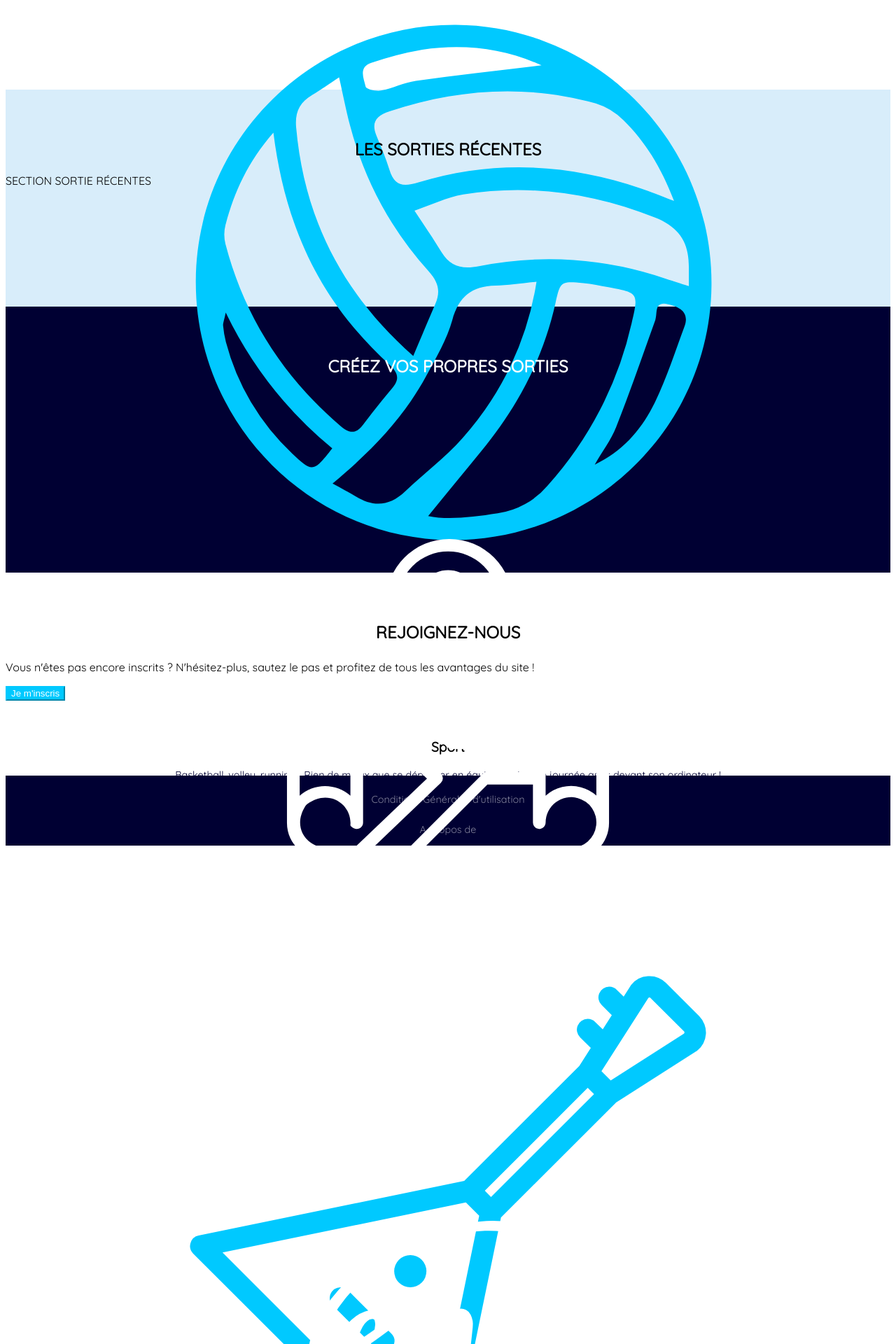
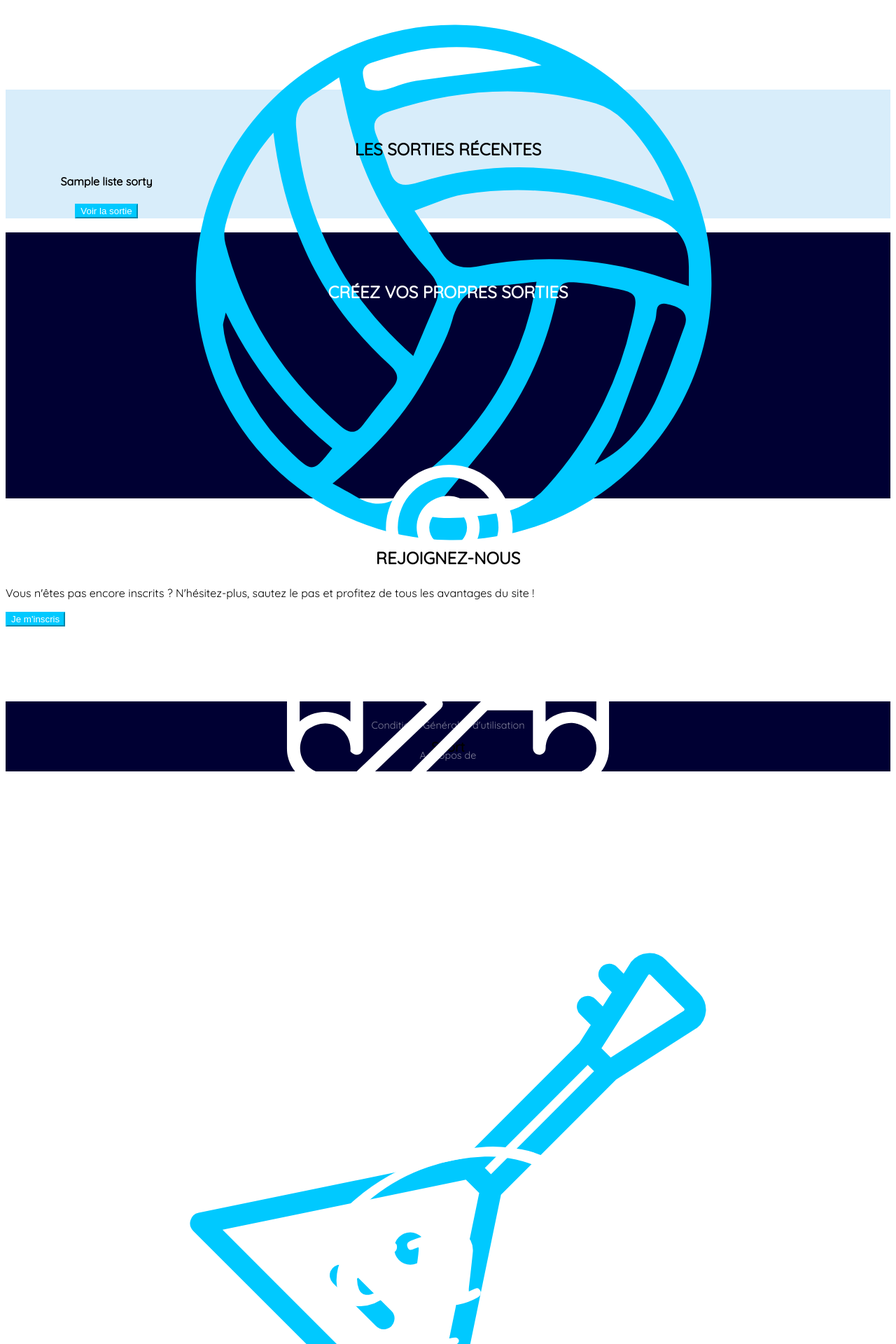
Before and after one commit to LevelFiveENI/sortir_com, a Symfony app: template templates/accueil.html.twig in a window 1280 px wide. Shown: the part 1206-3126 px from the top of the page at 70% size. Run offline with Twig, Linux system fonts and the light colour scheme; the template is opened without the code that fills it: most values are stand-ins (such as "Sample title", 1, 10 or a date in 2020); style sheets or scripts are compiled from the project's sources; some libraries are stand-ins or nearby versions; some web fonts are replaced.

Commit message:
sortie test

```diff
--- a/assets/css/accueil.css
+++ b/assets/css/accueil.css
@@ -58,7 +58,18 @@ article{
 
 .article-sorties{
     background-color: #d8edfa;
-    height: 280px;
+
+}
+.card-title{
+    text-align: center;
+}
+#button{
+    text-align:center;
+    margin:auto;
+}
+
+.sortieRec{
+    margin-bottom: 20px;
 }
 
 /* SECTION CREATION */
@@ -100,3 +111,9 @@ article{
 .container-inscription{
     margin-top: 2%;
 }
+
+/* Section des dernières sorties */
+
+.cardSortie{
+    margin: 20px;
+}
--- a/assets/css/pagetype.css
+++ b/assets/css/pagetype.css
@@ -15,6 +15,9 @@ body {
     color: #fff;
     background-color: #2bb3ff;
     border-color: #2bb3ff;
+}
+#connectUser{
+    margin-left: 550px;
 }
 
 main{
--- a/src/Form/SortieType.php
+++ b/src/Form/SortieType.php
@@ -37,7 +37,7 @@ class SortieType extends AbstractType
                 'input'=>"datetime",
                 'format' => 'dd-MM-yyyy',
                 "required"=>false,
-                //'data' => new \DateTime("now"),
+                "date_widget"=> "single_text"
 
             ] )
             ->add('duree', IntegerType::class, [
@@ -47,6 +47,7 @@ class SortieType extends AbstractType
                 'input'=>"datetime",
                 'format' => 'dd-MM-yyyy',
                 "required"=>false,
+                "date_widget"=> "single_text"
 
             ])
             ->add('nbInscriptionsMax', IntegerType::class, [
@@ -79,12 +80,13 @@ class SortieType extends AbstractType
                     return $er->createQueryBuilder('v')->orderBy('v.nom', 'ASC');
                 },
                 'choice_label' => 'nom',
+                "required"=>false,
             ])
 
             ->add('Publier', SubmitType::class)
             ->add('Enregistrer', SubmitType::class)
             ->add('Supprimer', SubmitType::class)
-            ->add('Annuler', SubmitType::class)
+//            ->add('Annuler', SubmitType::class)
         ;
 
 
--- a/templates/accueil.html.twig
+++ b/templates/accueil.html.twig
@@ -32,46 +32,81 @@
             <div class="col-2">
                 <img src="{{asset('build/images/sport.svg')}}" alt="sport" class="image-picto">
                 <h3>Sport</h3>
-                <p>Basketball, volley, running... Rien de mieux que se dépenser en équipe après une journée assis devant son ordinateur !</p>
+{#                <p>Basketball, volley, running... Rien de mieux que se dépenser en équipe après une journée assis devant son ordinateur !</p>#}
             </div>
             <div class="col-2">
                 <img src="{{asset('build/images/musique.svg')}}" alt="musique" class="image-picto">
                 <h3>Musique</h3>
-                <p>Concerts, festival, cours de musique...</p>
+{#                <p>Concerts, festival, cours de musique...</p>#}
             </div>
             <div class="col-2">
                 <img src="{{asset('build/images/culture.svg')}}" alt="culture" class="image-picto">
                 <h3>Culture</h3>
-                <p>Musée, théâtre, exposition...</p>
+{#                <p>Musée, théâtre, exposition...</p>#}
             </div>
             <div class="col-2">
                 <img src="{{asset('build/images/informatique.svg')}}" alt="informatique" class="image-picto">
                 <h3>Informatique</h3>
-                <p>Hackaton, cours particulier, réparation... Partager son savoir est valorisant pour les érudits commes pour les débutants !</p>
+{#                <p>Hackaton, cours particulier, réparation... Partager son savoir est valorisant pour les érudits commes pour les débutants !</p>#}
             </div>
             <div class="col-2">
                 <img src="{{asset('build/images/aperitif.svg')}}" alt="aperitif" class="image-picto">
                 <h3>Apéritif</h3>
-                <p>Brasserie, bar, restaurant... Le métier d'informaticien n'est pas incompatible avec le fait d'être un bon vivant !</p>
+{#                <p>Brasserie, bar, restaurant... Le métier d'informaticien n'est pas incompatible avec le fait d'être un bon vivant !</p>#}
             </div>
             <div class="col-2">
                 <img src="{{asset('build/images/divers.svg')}}" alt="divers" class="image-picto">
                 <h3>Divers</h3>
-                <p>Libre à vous d'imaginer tout autre type de sortie et d'en faire profiter les élèves de l'ENI !</p>
+{#                <p>Libre à vous d'imaginer tout autre type de sortie et d'en faire profiter les élèves de l'ENI !</p>#}
             </div>
         </div>
     </div>
 </article>
 
 <article class="article-sorties">
-    <div class="container">
+
         <div class="row">
             <div class="col-12">
                 <h2>LES SORTIES RÉCENTES</h2>
             </div>
         </div>
+    <div class="row justify-content-md-center">
+{#        {% set etatFav =  app.request.get('listeSorties') %}#}
+
+            {% for sortie, valeur in listeSorties %}
+                <div class="card col-lg-2 sortieRec" style="width: 18rem;">
+
+                    {% set cat = valeur.categorie  %}
+                    {% if cat.id == 1 %}
+                        <img src="{{ asset('build/images/football.svg') }}" alt="sortieSoprt" class="logoImg"/>
+                    {% elseif cat.id == 2  %}
+                        <img src="{{ asset('build/images/musique.svg') }}" alt="sortieMusique" class="logoImg"/>
+                    {% elseif cat.id == 3  %}
+                        <img src="{{ asset('build/images/informatique.svg') }}" alt="sortieInfo" class="logoImg"/>
+                    {% elseif cat.id == 4  %}
+                        <img src="{{ asset('build/images/culture.svg') }}" alt="sortieCulture" class="logoImg"/>
+                    {% elseif cat.id == 5  %}
+                        <img src="{{ asset('build/images/divers.svg') }}" alt="sortieDivers" class="logoImg"/>
+                    {% elseif cat.id == 6  %}
+                        <img src="{{ asset('build/images/aperitif.svg') }}" alt="sortieApero" class="logoImg"/>
+                    {% endif %}
+
+                    <h4 class="card-title">{{ valeur.nom }}</h4>
+
+                    <div class="card-body">
+
+{#                        <p class="card-text">Commence dans</p> <p class="countDown"></p>#}
+{#                        <input class="dateSortie" type="hidden" value="{{ valeur.dateHeureDebut|date("M j, Y H:i:s") }}">#}
+                        <div id="button">
+                            <a href="{{ path('sortie_show', {'id': valeur.id }) }}"><button type="button" class="btn btn-primary">Voir la sortie</button></a>
+                        </div>
+                    </div>
+                </div>
+                <div class="col-md-1 col-lg-1"></div>
+            {% endfor %}
+
     </div>
-        SECTION SORTIE RÉCENTES
+
 </article>
 
     <article class="article-creation">
--- a/templates/pagetype.html.twig
+++ b/templates/pagetype.html.twig
@@ -28,9 +28,12 @@
                     <a class="nav-link"  href="/accueil">Accueil<span class="sr-only">(current)</span></a>
                 </li>
                 <li class="nav-text nav-item">
-                    <a class="nav-link" href="#">Les sorties</a>
+                    <a class="nav-link" href="{{ path('Sortie_afficheraffich_affich') }}">Les sorties</a>
                 </li>
                 {% if app.user %}
+                    <li class="nav-text nav-item">
+                        <a class="nav-link" href="{{ path('sortie_new') }}">Créer une sortie</a>
+                    </li>
                     <li class="nav-text nav-item">
                         <a class="nav-link" href="{{ path('fos_user_profile_show') }}">Mon profil</a>
                     </li>
@@ -46,10 +49,18 @@
 
             </ul>
 
-            {#<form  action="/vente/recherche" class="form-inline my-2 my-lg-0">
-                <input name="input-recherche" class="form-control mr-sm-2" type="search" placeholder="Rechercher une sortie" aria-label="Search">
-                <button class="btn btn-primary my-2 my-sm-0" type="submit">Rechercher</button>
-            </form>#}
+        </div>
+        <div class="collapse navbar-collapse" id="connectUser">
+            {% if app.user %}
+            <ul class="navbar-nav mr-auto">
+                <li class="nav-item">
+                <a class="nav-link" href="{{ path('fos_user_profile_show') }}">{{ app.user.nom}}</a>
+                </li>
+                <li class="nav-text nav-item">
+                    <a class="nav-link"  href="{{ path('fos_user_security_logout') }}">Se déconnecter<a/>
+                </li>
+            </ul>
+            {% endif %}
         </div>
     </nav>
 </header>
--- a/templates/sortie/show.html.twig
+++ b/templates/sortie/show.html.twig
@@ -16,6 +16,8 @@
                 <tr>
                     <th>DateHeureDebut</th>
                     <td>{{ sortie.dateHeureDebut ? sortie.dateHeureDebut|date('Y-m-d') : '' }}</td>
+                    <p class="card-text">Commence dans</p> <p id="countDown"></p>
+                    <input id="dateSortie" type="hidden" value="{{ valeur.dateHeureDebut|date("M j, Y H:i:s") }}">
                 </tr>
                 <tr>
                     <th>Duree</th>
@@ -41,5 +43,8 @@
         <a href="{{ path('sortie_edit', {'id': sortie.id}) }}">edit</a>
 
         <!-- A faire, liste des participants -->
+
+
+        {{ encore_entry_script_tags('sortieDetailJS') }}
     </section>
 {% endblock %}
--- a/webpack.config.js
+++ b/webpack.config.js
@@ -31,6 +31,7 @@ Encore
     .addEntry('newSortie', './assets/js/newSortie.js')
     .addEntry('affiche', './assets/js/afficherSortie.js')
     .addEntry('upSortie', './assets/js/updateSortie.js')
+    .addEntry('sortieDetailJS', './assets/js/sortieDetailJS.js')
     //.addEntry('page1', './assets/js/page1.js')
     //.addEntry('page2', './assets/js/page2.js')
 
```
Also changed, not shown: assets/js/sortieDetailJS.js (added, +29 -0 lines), src/Controller/AccueilController.php (+6 -2 lines), src/Controller/SortieController.php (+5 -5 lines), src/Repository/SortieRepository.php (+11 -0 lines), templates/sortie/afficherSortie.html.twig (+1 -6 lines), templates/sortie/new.html.twig (+8 -8 lines).
